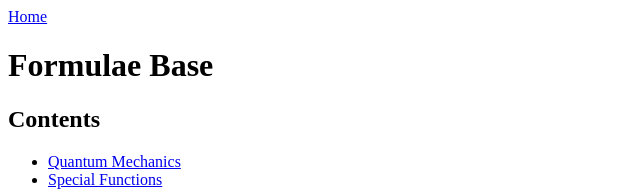
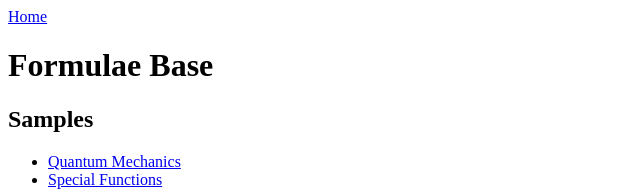
Before and after one commit to cohsh/formulae-base, a Next.js app: page / in a window 1280 px wide. Shown: the top 196 px of the page, without its empty margins (0-640 px from the left). Built offline with nearby package versions, Linux system fonts and the light colour scheme.

Commit message:
:zap: set default title

```diff
--- a/components/Layout.tsx
+++ b/components/Layout.tsx
@@ -7,7 +7,7 @@ type Props = {
   title?: string;
 };
 
-const Layout = ({ children, title = "This is the default title" }: Props) => (
+const Layout = ({ children, title = "Formulae Base" }: Props) => (
   <div>
     <Head>
       <title>{title}</title>
--- a/pages/index.tsx
+++ b/pages/index.tsx
@@ -5,8 +5,8 @@ import "react-toastify/dist/ReactToastify.css";
 
 const IndexPage = () => {
   return (
-  <Layout title="Home | Next.js + TypeScript Example">
-    <h2>Contents</h2>
+  <Layout>
+    <h2>Samples</h2>
     <ul>
       <li><Link href="/quantum-mechanics">Quantum Mechanics</Link></li>
       <li><Link href="/special-functions">Special Functions</Link></li>
--- a/pages/quantum-mechanics.tsx
+++ b/pages/quantum-mechanics.tsx
@@ -21,7 +21,7 @@ const IndexPage = () => {
     ];
 
     return (
-        <Layout title="Home | Next.js + TypeScript Example">
+        <Layout>
             <h2>Quantum Mechanics</h2>
             <FormulaeSet functions={formulae_set} />
         </Layout>
--- a/pages/special-functions.tsx
+++ b/pages/special-functions.tsx
@@ -42,7 +42,7 @@ const IndexPage = () => {
     ];
 
     return (
-        <Layout title="Home | Next.js + TypeScript Example">
+        <Layout>
             <h2>Special Functions</h2>
             <FormulaeSet functions={formulae_set} />
         </Layout>
```
